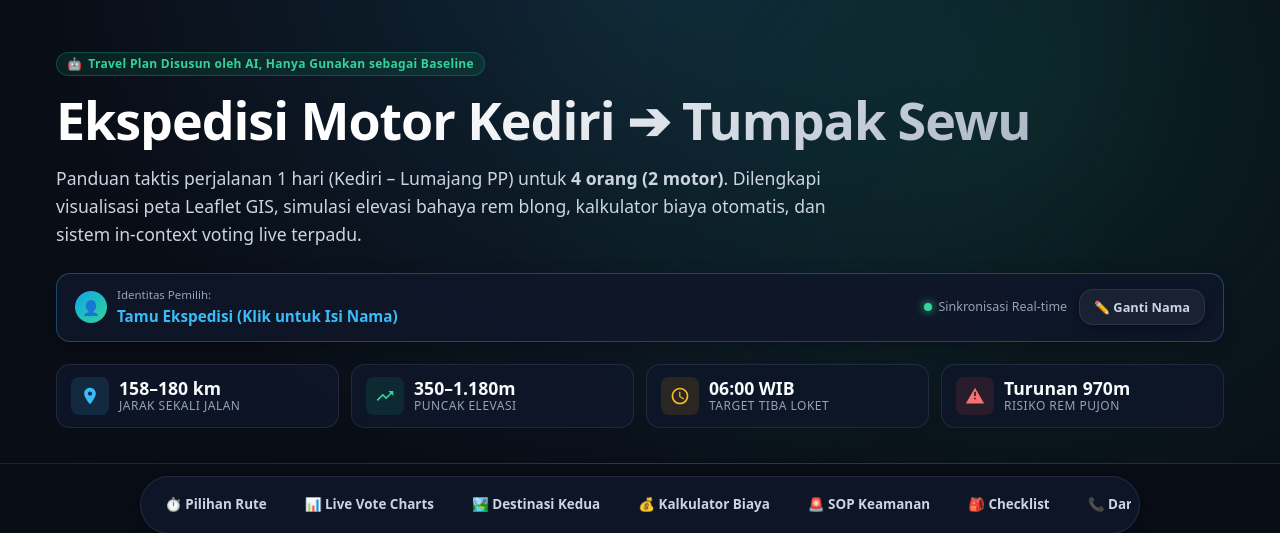
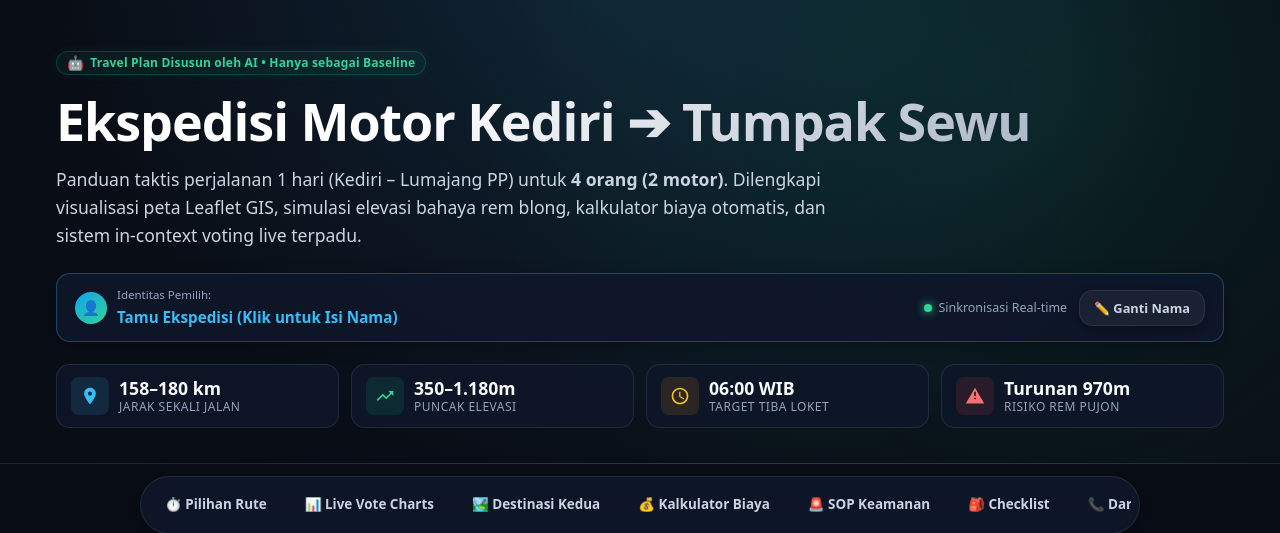
Before and after one commit to nixon42/tumpak-sewu-expedition, a FastAPI app: page / in a window 1280 px wide. Shown: the top 533 px of the page. Run offline with FastAPI, Linux system fonts and the light colour scheme; data that the repository does not hold is empty.

Commit message:
style: refine hero badge into a sleek modern pill badge

```diff
--- a/static/css/main.css
+++ b/static/css/main.css
@@ -103,23 +103,37 @@
     .hero-badge {
       display: inline-flex;
       align-items: center;
-      gap: 8px;
-      padding: 6px 14px;
+      justify-content: center;
+      gap: 6px;
+      padding: 4px 12px;
       border-radius: var(--radius-full);
-      background: var(--emerald-bg);
-      border: 1px solid var(--emerald-border);
+      background: rgba(16, 185, 129, 0.08);
+      border: 1px solid rgba(16, 185, 129, 0.25);
       color: var(--emerald-400);
-      font-size: clamp(0.74rem, 2.5vw, 0.84rem);
+      font-size: clamp(0.7rem, 2.3vw, 0.78rem);
       font-weight: 600;
-      letter-spacing: 0.3px;
+      letter-spacing: 0.2px;
       text-transform: none;
-      margin-bottom: 14px;
+      margin-bottom: 16px;
       cursor: default;
       user-select: none;
       max-width: 100%;
       box-sizing: border-box;
-      line-height: 1.35;
+      line-height: 1.25;
       text-align: center;
+      box-shadow: 0 0 12px rgba(16, 185, 129, 0.08);
+      backdrop-filter: blur(8px);
+      -webkit-backdrop-filter: blur(8px);
+    }
+
+    .hero-badge-icon {
+      font-size: 0.85rem;
+      line-height: 1;
+      display: inline-block;
+    }
+
+    .hero-badge-text {
+      display: inline-block;
     }
 
     .hero-title {
--- a/templates/components/hero_header.html
+++ b/templates/components/hero_header.html
@@ -2,8 +2,8 @@
   <div class="container">
 
     <div class="hero-badge">
-      <span>🤖</span>
-      <span>Travel Plan Disusun oleh AI, Hanya Gunakan sebagai Baseline</span>
+      <span class="hero-badge-icon">🤖</span>
+      <span class="hero-badge-text">Travel Plan Disusun oleh AI • Hanya sebagai Baseline</span>
     </div>
 
     <h1 class="hero-title">Ekspedisi Motor Kediri ➔ Tumpak Sewu</h1>
--- a/templates/index.html
+++ b/templates/index.html
@@ -7,7 +7,7 @@
   <!-- Leaflet.js CSS & JavaScript for Interactive Map (Requirement R1) -->
   <link rel="stylesheet" href="https://unpkg.com/leaflet@1.9.4/dist/leaflet.css" />
   <script src="https://unpkg.com/leaflet@1.9.4/dist/leaflet.js"></script>
-  <link rel="stylesheet" href="/static/css/main.css?v=20260827_12">
+  <link rel="stylesheet" href="/static/css/main.css?v=20260827_13">
 </head>
 <body>
 
```
